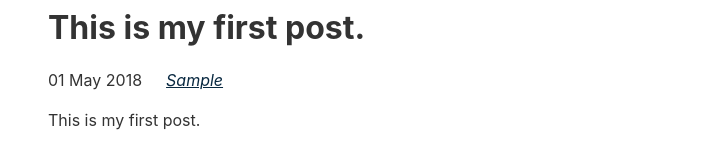
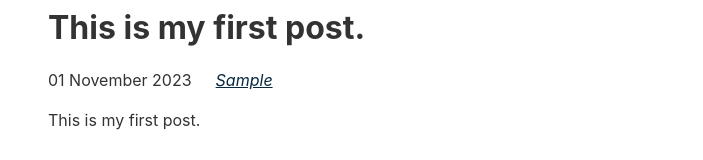
Before and after one commit to surajjdhv/surajjdhv.github.io, an Eleventy site: page content/blog/firstpost.md in a window 1280 px wide. Shown: the part 123-283 px from the top of the page, without its empty margins (288-991 px from the left). Built offline with nearby package versions, Linux system fonts and the light colour scheme; Eleventy itself is replaced by a stand-in of ours; files that its build step writes are made by us from their sources.

Commit message:
Update firstpost.md

```diff
--- a/content/blog/firstpost.md
+++ b/content/blog/firstpost.md
@@ -1,7 +1,7 @@
 ---
 title: This is my first post.
 description: This is my first post.
-date: 2018-05-01
+date: 2023-11-01
 tags:
   - sample
 ---
```
